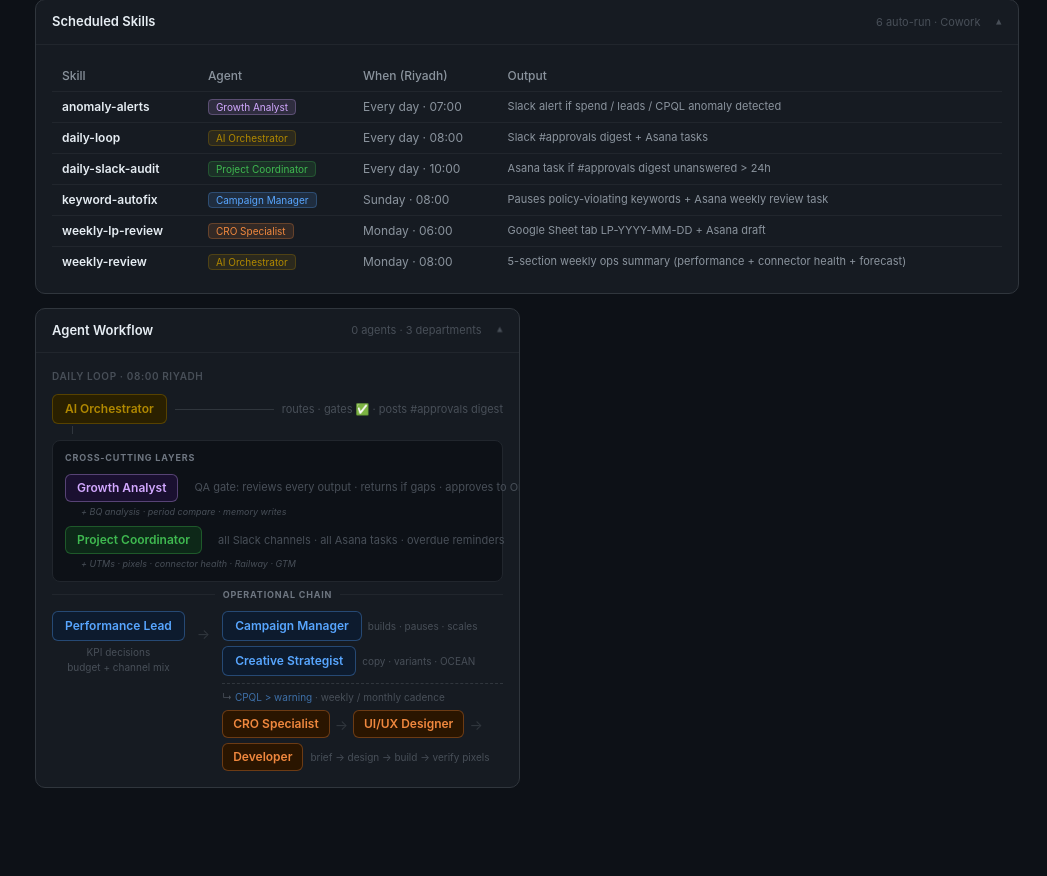
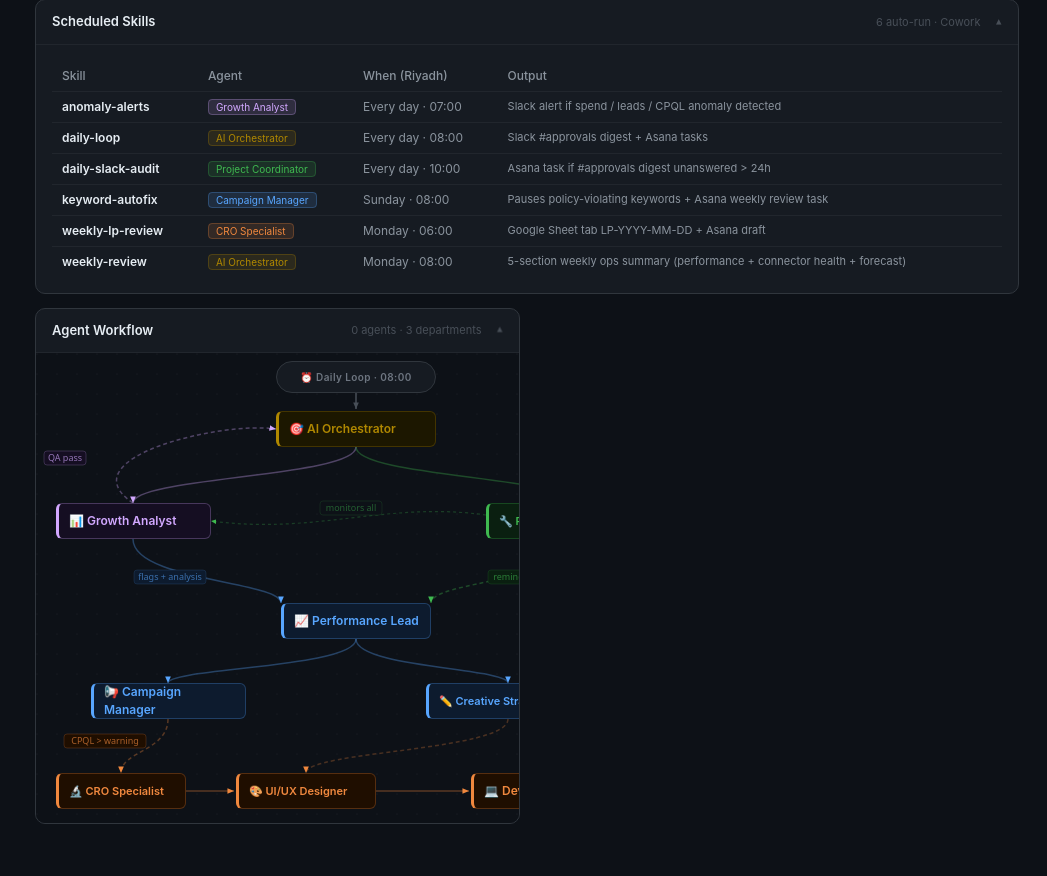
Before and after one commit to Rana96-run/nexa-performance-agent, a Flask app: template reports/templates/activity.html in a window 1280 px wide. Shown: the part 1475-2351 px from the top of the page, without its empty margins (233-1280 px from the left). Before the commit the page ends 2263 px from the top, so only its background shows below. Run offline with Flask 3, Linux system fonts and the light colour scheme; the template is opened without the code that fills it, so the values that code supplies are empty.

Commit message:
fix(dashboard): replace workflow diagram with n8n-style SVG canvas
Nodes positioned absolutely over a dot-grid dark canvas with bezier
curve connections and arrowhead markers per route type. Color-coded by
department: amber (Orchestrator), purple (Growth Analyst), green
(Project Coordinator), blue (Performance chain), orange (CRO chain).
Dashed lines for conditional/cross-cutting routes with inline labels
(QA pass, flags + analysis, reminders, monitors all, CPQL > warning).

Co-Authored-By: Claude Sonnet 4.6 <noreply@anthropic.com>

```diff
--- a/reports/templates/activity.html
+++ b/reports/templates/activity.html
@@ -1743,73 +1743,123 @@ a:hover{text-decoration:underline}
       </div>
       <div class="panel-body" style="display:block;padding:16px">
 
-        <div style="font-size:10px;color:#484f58;font-weight:600;text-transform:uppercase;letter-spacing:.06em;margin-bottom:10px">Daily loop · 08:00 Riyadh</div>
-
-        {# AI Orchestrator #}
-        <div style="display:flex;align-items:center;gap:8px;margin-bottom:2px">
-          <div style="background:#2a2000;border:1px solid #b0880055;border-radius:6px;padding:5px 12px;font-size:12px;font-weight:600;color:#b08800;white-space:nowrap">AI Orchestrator</div>
-          <div style="flex:1;height:1px;background:#30363d"></div>
-          <div style="font-size:11px;color:#484f58;white-space:nowrap">routes · gates ✅ · posts #approvals digest</div>
-        </div>
-        <div style="margin-left:20px;margin-bottom:6px">
-          <div style="width:1px;height:8px;background:#30363d"></div>
-        </div>
-
-        {# Cross-cutting layers zone #}
-        <div style="border:1px solid #21262d;border-radius:8px;padding:10px 12px;margin-bottom:6px;background:#0d1117">
-          <div style="font-size:9px;color:#6e7681;font-weight:700;text-transform:uppercase;letter-spacing:.09em;margin-bottom:9px">Cross-cutting layers</div>
-
-          {# Growth Analyst — QA gate #}
-          <div style="display:flex;align-items:center;gap:8px;margin-bottom:3px">
-            <div style="background:#1a1030;border:1px solid #d2a8ff55;border-radius:6px;padding:4px 11px;font-size:12px;font-weight:600;color:#d2a8ff;white-space:nowrap">Growth Analyst</div>
-            <div style="flex:1;height:1px;background:#d2a8ff22"></div>
-            <div style="font-size:11px;color:#484f58;white-space:nowrap">QA gate: reviews every output · returns if gaps · approves to Orchestrator</div>
-          </div>
-          <div style="margin-left:16px;margin-bottom:8px;font-size:9px;color:#484f58;font-style:italic">+ BQ analysis · period compare · memory writes</div>
-
-          {# Project Coordinator — OPS layer #}
-          <div style="display:flex;align-items:center;gap:8px;margin-bottom:3px">
-            <div style="background:#0d2818;border:1px solid #3fb95055;border-radius:6px;padding:4px 11px;font-size:12px;font-weight:600;color:#3fb950;white-space:nowrap">Project Coordinator</div>
-            <div style="flex:1;height:1px;background:#3fb95022"></div>
-            <div style="font-size:11px;color:#484f58;white-space:nowrap">all Slack channels · all Asana tasks · overdue reminders</div>
-          </div>
-          <div style="margin-left:16px;font-size:9px;color:#484f58;font-style:italic">+ UTMs · pixels · connector health · Railway · GTM</div>
-        </div>
-
-        {# Operational chain divider #}
-        <div style="display:flex;align-items:center;gap:8px;margin-bottom:10px">
-          <div style="height:1px;flex:1;background:#21262d"></div>
-          <div style="font-size:9px;color:#6e7681;font-weight:700;text-transform:uppercase;letter-spacing:.09em">Operational chain</div>
-          <div style="height:1px;flex:1;background:#21262d"></div>
-        </div>
-
-        {# Performance Lead → branches #}
-        <div style="display:flex;align-items:flex-start;gap:12px">
-          <div style="display:flex;flex-direction:column;align-items:center;gap:4px;flex-shrink:0">
-            <div style="background:#0d1b2e;border:1px solid #58a6ff55;border-radius:6px;padding:5px 12px;font-size:12px;font-weight:600;color:#58a6ff;white-space:nowrap">Performance Lead</div>
-            <div style="font-size:10px;color:#484f58;text-align:center">KPI decisions<br>budget + channel mix</div>
-          </div>
-          <div style="margin-top:12px;font-size:14px;color:#30363d;flex-shrink:0">→</div>
-          <div style="display:flex;flex-direction:column;gap:5px;flex:1;min-width:0">
-            <div style="display:flex;align-items:center;gap:6px">
-              <div style="background:#0d1b2e;border:1px solid #58a6ff55;border-radius:6px;padding:5px 12px;font-size:12px;font-weight:600;color:#58a6ff;white-space:nowrap">Campaign Manager</div>
-              <div style="font-size:10px;color:#484f58">builds · pauses · scales</div>
+        {# n8n-style workflow canvas #}
+        <div style="margin:-16px;overflow-x:auto">
+          <div style="position:relative;width:640px;height:470px;background:#0d1117;border-radius:0 0 6px 6px">
+
+            <svg style="position:absolute;top:0;left:0;width:640px;height:470px;pointer-events:none" viewBox="0 0 640 470">
+              <defs>
+                <pattern id="wf-dots" x="0" y="0" width="20" height="20" patternUnits="userSpaceOnUse">
+                  <circle cx="1" cy="1" r="0.5" fill="#21262d"/>
+                </pattern>
+                <marker id="wfa-gray" viewBox="0 0 8 8" refX="7" refY="4" markerWidth="5" markerHeight="5" orient="auto"><path d="M0,1 L7,4 L0,7 Z" fill="#484f58"/></marker>
+                <marker id="wfa-purple" viewBox="0 0 8 8" refX="7" refY="4" markerWidth="5" markerHeight="5" orient="auto"><path d="M0,1 L7,4 L0,7 Z" fill="#d2a8ff"/></marker>
+                <marker id="wfa-green" viewBox="0 0 8 8" refX="7" refY="4" markerWidth="5" markerHeight="5" orient="auto"><path d="M0,1 L7,4 L0,7 Z" fill="#3fb950"/></marker>
+                <marker id="wfa-blue" viewBox="0 0 8 8" refX="7" refY="4" markerWidth="5" markerHeight="5" orient="auto"><path d="M0,1 L7,4 L0,7 Z" fill="#58a6ff"/></marker>
+                <marker id="wfa-orange" viewBox="0 0 8 8" refX="7" refY="4" markerWidth="5" markerHeight="5" orient="auto"><path d="M0,1 L7,4 L0,7 Z" fill="#f0883e"/></marker>
+              </defs>
+              <rect width="640" height="470" fill="url(#wf-dots)"/>
+
+              <!-- 1: Trigger → Orchestrator -->
+              <line x1="320" y1="40" x2="320" y2="56" stroke="#484f58" stroke-width="1.5" marker-end="url(#wfa-gray)"/>
+
+              <!-- 2: Orchestrator → Growth Analyst -->
+              <path d="M 320,94 C 320,124 97,124 97,150" stroke="#d2a8ff55" stroke-width="1.5" fill="none" marker-end="url(#wfa-purple)"/>
+
+              <!-- 3: Orchestrator → Project Coordinator -->
+              <path d="M 320,94 C 320,124 537,124 537,150" stroke="#3fb95055" stroke-width="1.5" fill="none" marker-end="url(#wfa-green)"/>
+
+              <!-- 4: Growth Analyst → Orchestrator (QA pass, dashed) -->
+              <path d="M 97,150 C 30,105 185,68 240,76" stroke="#d2a8ff55" stroke-width="1.5" fill="none" stroke-dasharray="4,3" marker-end="url(#wfa-purple)"/>
+              <rect x="8" y="98" width="42" height="14" rx="3" fill="#150e22" stroke="#d2a8ff33"/>
+              <text x="29" y="108" text-anchor="middle" font-size="9" fill="#d2a8ffaa" font-family="system-ui,sans-serif">QA pass</text>
+
+              <!-- 5: Growth Analyst → Performance Lead (flags + analysis) -->
+              <path d="M 97,186 C 97,228 245,228 245,250" stroke="#58a6ff55" stroke-width="1.5" fill="none" marker-end="url(#wfa-blue)"/>
+              <rect x="98" y="217" width="72" height="14" rx="3" fill="#0d1b2e" stroke="#58a6ff22"/>
+              <text x="134" y="227" text-anchor="middle" font-size="9" fill="#58a6ff99" font-family="system-ui,sans-serif">flags + analysis</text>
+
+              <!-- 6: Project Coordinator → Performance Lead (reminders, dashed) -->
+              <path d="M 537,186 C 537,228 395,228 395,250" stroke="#3fb95055" stroke-width="1.5" fill="none" stroke-dasharray="4,3" marker-end="url(#wfa-green)"/>
+              <rect x="452" y="217" width="54" height="14" rx="3" fill="#0a1f10" stroke="#3fb95022"/>
+              <text x="479" y="227" text-anchor="middle" font-size="9" fill="#3fb95099" font-family="system-ui,sans-serif">reminders</text>
+
+              <!-- 7: Project Coordinator → Growth Analyst (monitors all, dashed) -->
+              <path d="M 450,162 C 350,148 280,182 175,168" stroke="#3fb95044" stroke-width="1.2" fill="none" stroke-dasharray="3,3" marker-end="url(#wfa-green)"/>
+              <rect x="284" y="148" width="62" height="14" rx="3" fill="#0d1117" stroke="#3fb95022"/>
+              <text x="315" y="158" text-anchor="middle" font-size="9" fill="#3fb95077" font-family="system-ui,sans-serif">monitors all</text>
+
+              <!-- 8: Performance Lead → Campaign Manager -->
+              <path d="M 320,286 C 320,315 132,315 132,330" stroke="#58a6ff55" stroke-width="1.5" fill="none" marker-end="url(#wfa-blue)"/>
+
+              <!-- 9: Performance Lead → Creative Strategist -->
+              <path d="M 320,286 C 320,315 472,315 472,330" stroke="#58a6ff55" stroke-width="1.5" fill="none" marker-end="url(#wfa-blue)"/>
+
+              <!-- 10: Campaign Manager → CRO Specialist (CPQL > warning, dashed) -->
+              <path d="M 132,366 C 132,398 85,398 85,420" stroke="#f0883e55" stroke-width="1.5" fill="none" stroke-dasharray="4,3" marker-end="url(#wfa-orange)"/>
+              <rect x="28" y="381" width="82" height="14" rx="3" fill="#1f0e00" stroke="#f0883e33"/>
+              <text x="69" y="391" text-anchor="middle" font-size="9" fill="#f0883eaa" font-family="system-ui,sans-serif">CPQL &gt; warning</text>
+
+              <!-- 11: Creative Strategist → UI/UX Designer (CPQL > warning, dashed) -->
+              <path d="M 472,366 C 472,398 270,398 270,420" stroke="#f0883e44" stroke-width="1.5" fill="none" stroke-dasharray="4,3" marker-end="url(#wfa-orange)"/>
+
+              <!-- 12: CRO Specialist → UI/UX Designer -->
+              <line x1="150" y1="438" x2="198" y2="438" stroke="#f0883e55" stroke-width="1.5" marker-end="url(#wfa-orange)"/>
+
+              <!-- 13: UI/UX Designer → Developer -->
+              <line x1="340" y1="438" x2="433" y2="438" stroke="#f0883e55" stroke-width="1.5" marker-end="url(#wfa-orange)"/>
+            </svg>
+
+            <!-- Trigger pill -->
+            <div style="position:absolute;left:240px;top:8px;width:160px;height:32px;background:#161b22;border:1px solid #30363d;border-radius:16px;display:flex;align-items:center;justify-content:center;gap:5px;font-size:10px;font-weight:600;color:#6e7681;letter-spacing:.04em">
+              ⏰ Daily Loop · 08:00
             </div>
-            <div style="display:flex;align-items:center;gap:6px">
-              <div style="background:#0d1b2e;border:1px solid #58a6ff55;border-radius:6px;padding:5px 12px;font-size:12px;font-weight:600;color:#58a6ff;white-space:nowrap">Creative Strategist</div>
-              <div style="font-size:10px;color:#484f58">copy · variants · OCEAN</div>
+
+            <!-- AI Orchestrator -->
+            <div style="position:absolute;left:240px;top:58px;width:160px;height:36px;background:#1c1700;border:1px solid #b0880044;border-left:3px solid #b08800;border-radius:6px;display:flex;align-items:center;padding:0 10px;gap:6px;font-size:12px;font-weight:600;color:#b08800">
+              🎯 AI Orchestrator
             </div>
-            <div style="border-top:1px dashed #30363d;padding-top:6px;margin-top:2px">
-              <div style="font-size:10px;color:#484f58;margin-bottom:5px">↳ <span style="color:#58a6ff99">CPQL &gt; warning</span> · weekly / monthly cadence</div>
-              <div style="display:flex;align-items:center;gap:5px;flex-wrap:wrap">
-                <div style="background:#2a1500;border:1px solid #f0883e55;border-radius:6px;padding:4px 10px;font-size:12px;font-weight:600;color:#f0883e;white-space:nowrap">CRO Specialist</div>
-                <div style="color:#30363d">→</div>
-                <div style="background:#2a1500;border:1px solid #f0883e55;border-radius:6px;padding:4px 10px;font-size:12px;font-weight:600;color:#f0883e;white-space:nowrap">UI/UX Designer</div>
-                <div style="color:#30363d">→</div>
-                <div style="background:#2a1500;border:1px solid #f0883e55;border-radius:6px;padding:4px 10px;font-size:12px;font-weight:600;color:#f0883e;white-space:nowrap">Developer</div>
-                <div style="font-size:10px;color:#484f58;margin-left:2px">brief → design → build → verify pixels</div>
-              </div>
+
+            <!-- Growth Analyst -->
+            <div style="position:absolute;left:20px;top:150px;width:155px;height:36px;background:#150e22;border:1px solid #d2a8ff44;border-left:3px solid #d2a8ff;border-radius:6px;display:flex;align-items:center;padding:0 10px;gap:6px;font-size:12px;font-weight:600;color:#d2a8ff">
+              📊 Growth Analyst
             </div>
+
+            <!-- Project Coordinator -->
+            <div style="position:absolute;left:450px;top:150px;width:175px;height:36px;background:#0a1f10;border:1px solid #3fb95044;border-left:3px solid #3fb950;border-radius:6px;display:flex;align-items:center;padding:0 10px;gap:6px;font-size:11px;font-weight:600;color:#3fb950">
+              🔧 Project Coordinator
+            </div>
+
+            <!-- Performance Lead -->
+            <div style="position:absolute;left:245px;top:250px;width:150px;height:36px;background:#0d1b2e;border:1px solid #58a6ff44;border-left:3px solid #58a6ff;border-radius:6px;display:flex;align-items:center;padding:0 10px;gap:6px;font-size:12px;font-weight:600;color:#58a6ff">
+              📈 Performance Lead
+            </div>
+
+            <!-- Campaign Manager -->
+            <div style="position:absolute;left:55px;top:330px;width:155px;height:36px;background:#0d1b2e;border:1px solid #58a6ff44;border-left:3px solid #58a6ff;border-radius:6px;display:flex;align-items:center;padding:0 10px;gap:6px;font-size:12px;font-weight:600;color:#58a6ff">
+              📢 Campaign Manager
+            </div>
+
+            <!-- Creative Strategist -->
+            <div style="position:absolute;left:390px;top:330px;width:165px;height:36px;background:#0d1b2e;border:1px solid #58a6ff44;border-left:3px solid #58a6ff;border-radius:6px;display:flex;align-items:center;padding:0 10px;gap:6px;font-size:11px;font-weight:600;color:#58a6ff">
+              ✏️ Creative Strategist
+            </div>
+
+            <!-- CRO Specialist -->
+            <div style="position:absolute;left:20px;top:420px;width:130px;height:36px;background:#1f0e00;border:1px solid #f0883e44;border-left:3px solid #f0883e;border-radius:6px;display:flex;align-items:center;padding:0 10px;gap:6px;font-size:11px;font-weight:600;color:#f0883e">
+              🔬 CRO Specialist
+            </div>
+
+            <!-- UI/UX Designer -->
+            <div style="position:absolute;left:200px;top:420px;width:140px;height:36px;background:#1f0e00;border:1px solid #f0883e44;border-left:3px solid #f0883e;border-radius:6px;display:flex;align-items:center;padding:0 10px;gap:6px;font-size:11px;font-weight:600;color:#f0883e">
+              🎨 UI/UX Designer
+            </div>
+
+            <!-- Developer -->
+            <div style="position:absolute;left:435px;top:420px;width:110px;height:36px;background:#1f0e00;border:1px solid #f0883e44;border-left:3px solid #f0883e;border-radius:6px;display:flex;align-items:center;padding:0 10px;gap:6px;font-size:12px;font-weight:600;color:#f0883e">
+              💻 Developer
+            </div>
+
           </div>
         </div>
 
```
